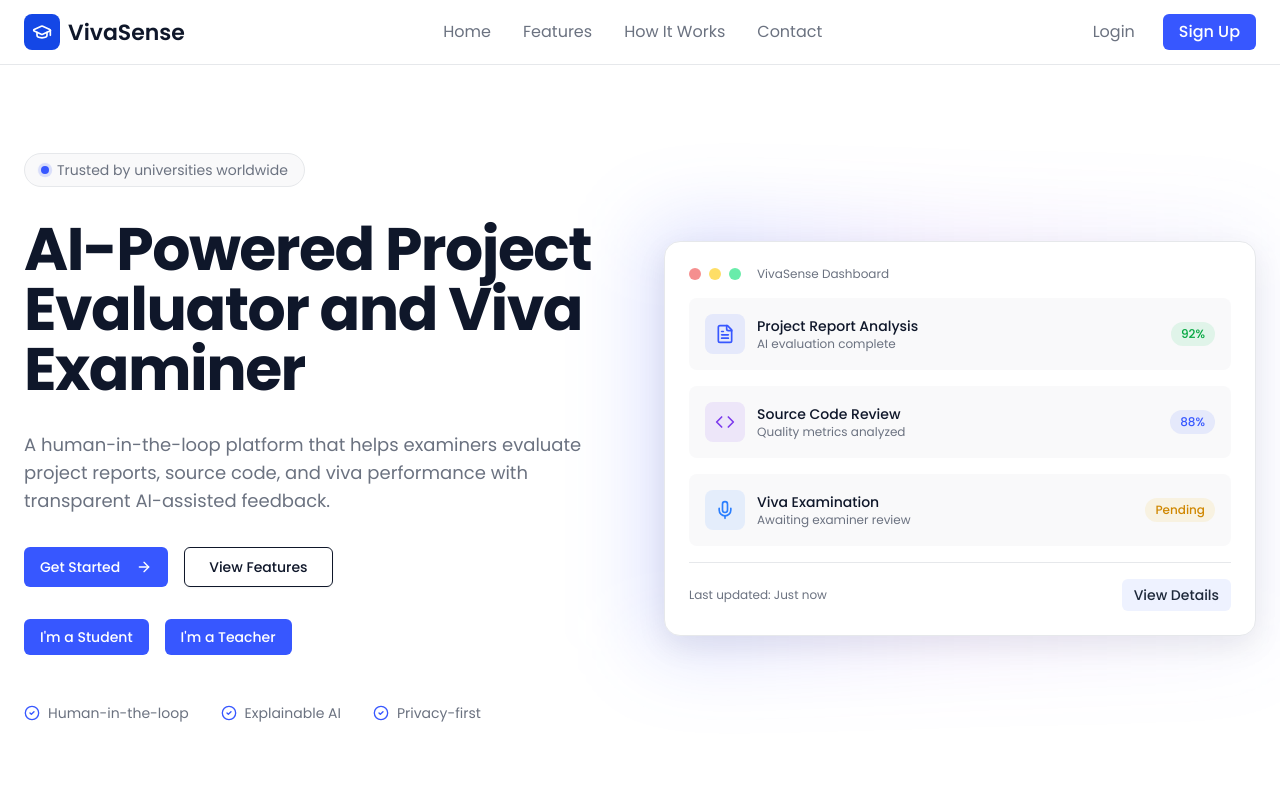
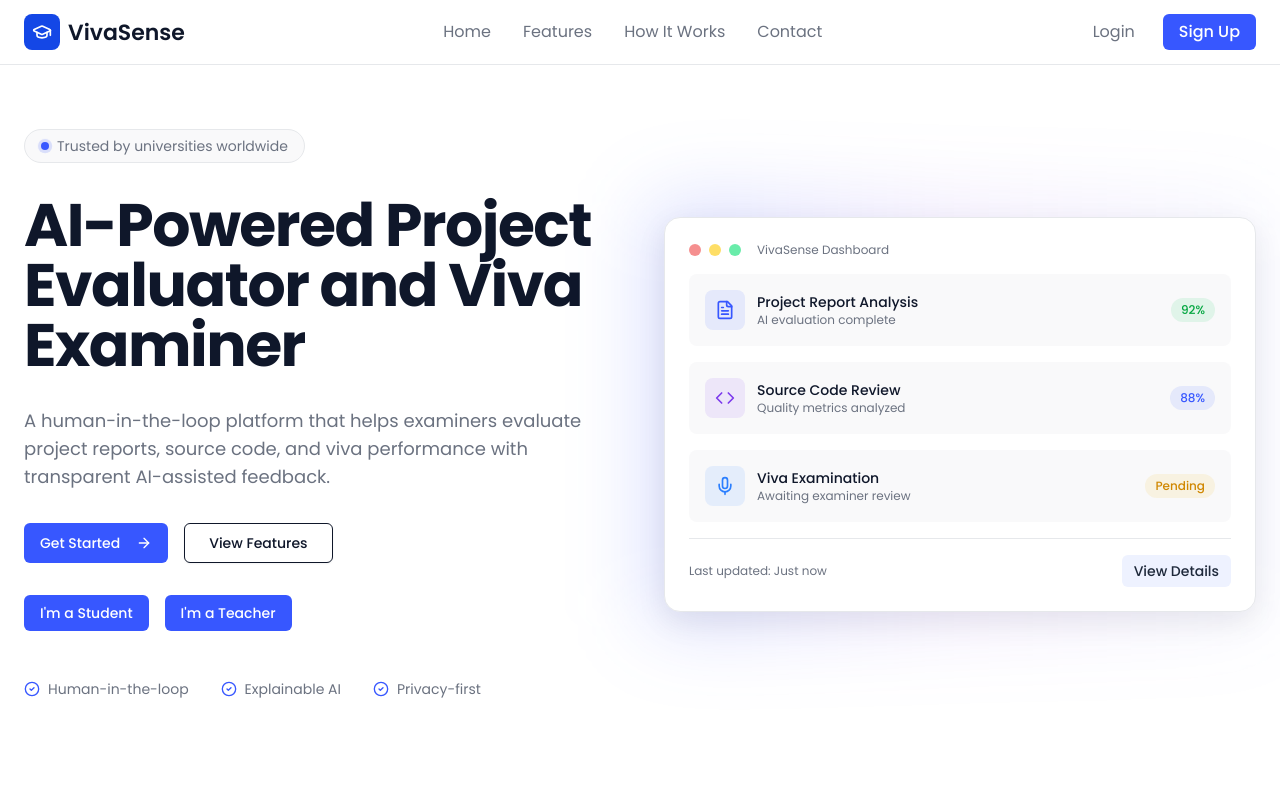
Before and after one commit to irushiuk/AI-Powered-Project-Evaluator-and-Viva-Examiner-Frontend, a Next.js app: page / in a window 1280 px wide. Shown: the top 800 px of the page. Built offline with nearby package versions, Linux system fonts and the light colour scheme.

Commit message:
fix hero section

```diff
--- a/src/components/sections/hero.tsx
+++ b/src/components/sections/hero.tsx
@@ -4,7 +4,7 @@ import { Button } from "@/components/ui/button"
 
 export function HeroSection() {
   return (
-    <section className="relative overflow-hidden py-20 md:py-22">
+    <section className="relative overflow-hidden py-20 md:py-16">
       {/* Background gradient */}
       <div className="pointer-events-none absolute inset-0 -z-10">
         <div className="absolute inset-0 bg-[radial-gradient(ellipse_80%_50%_at_50%_-20%,rgba(120,119,198,0.15),transparent)]" />
```
